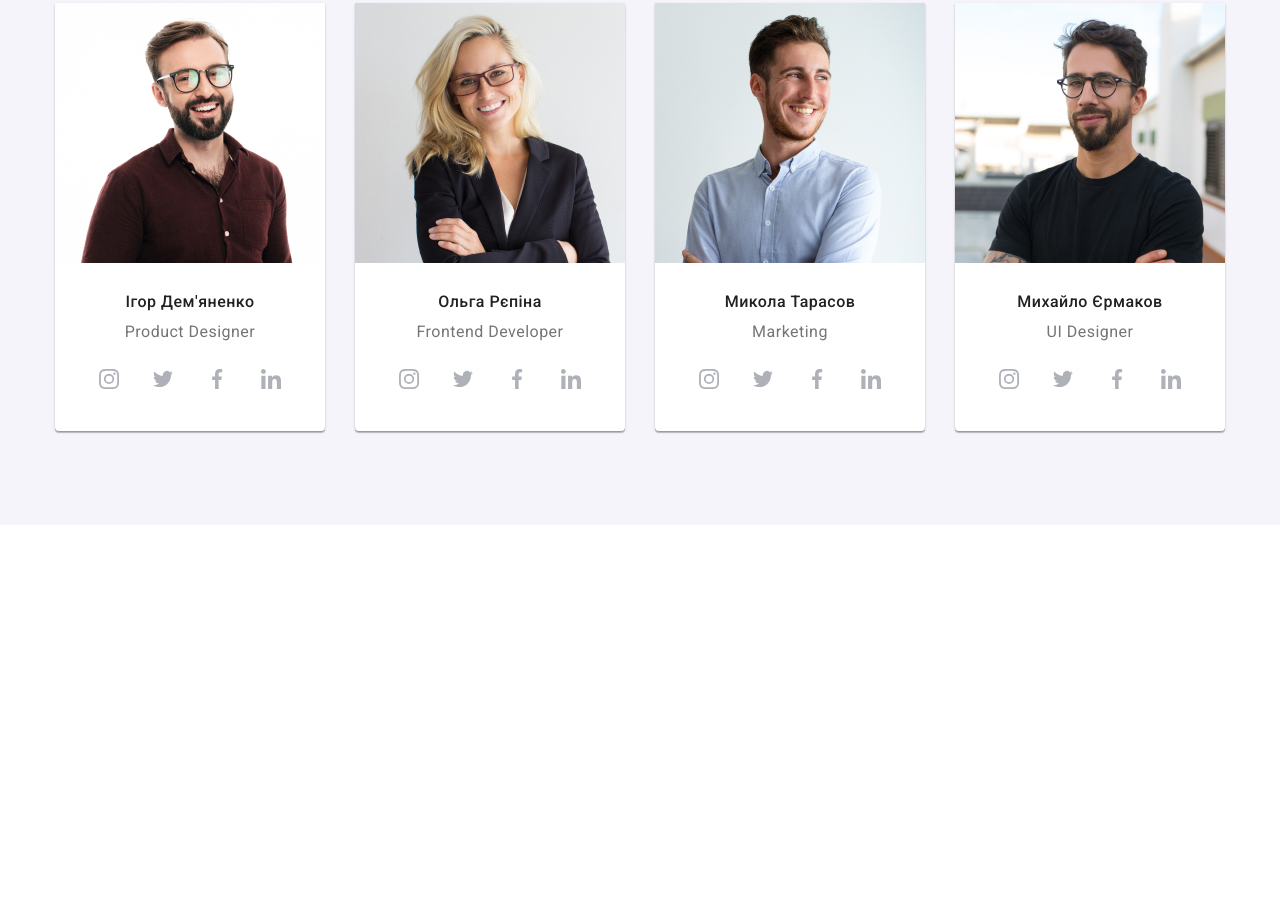
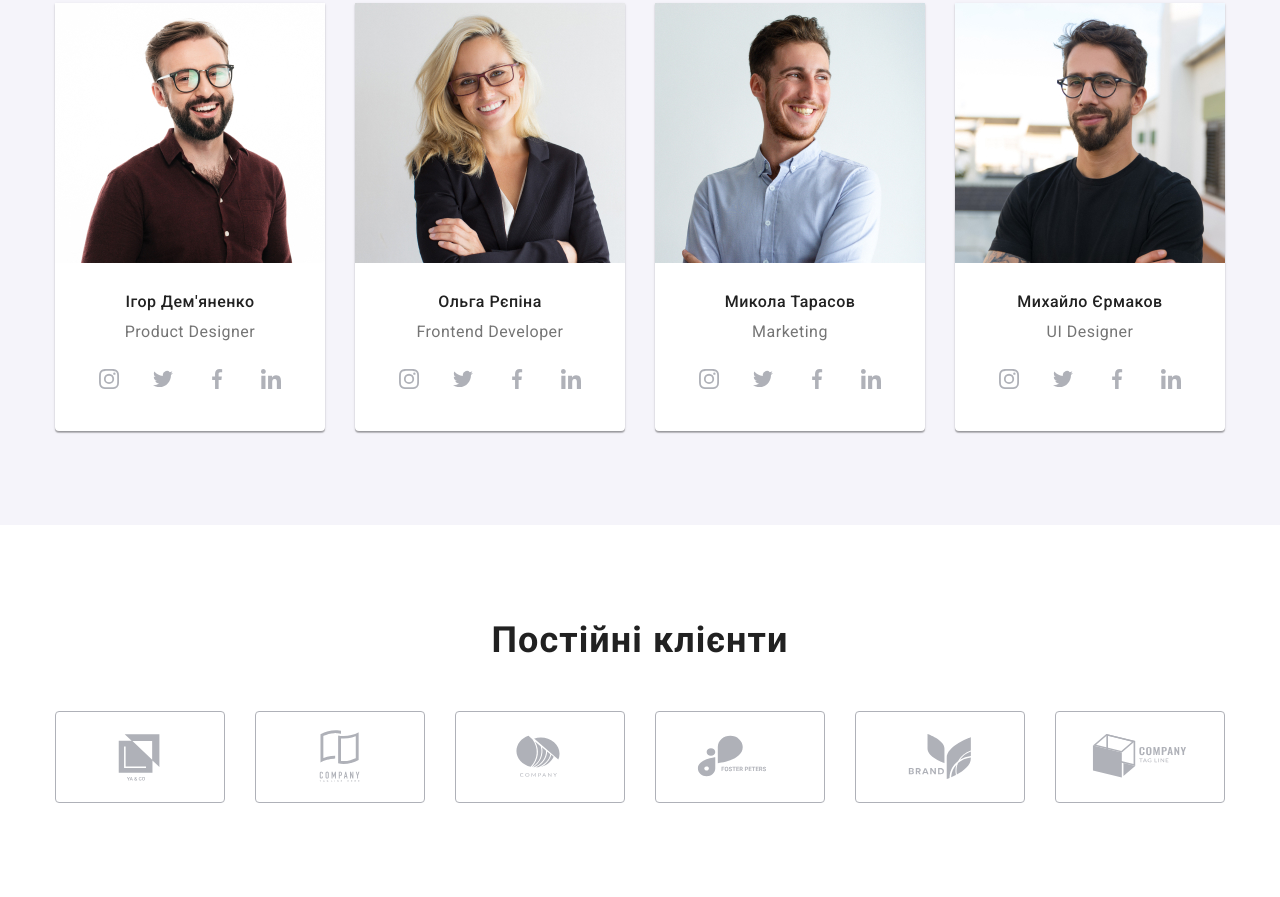
Before and after one commit to MorozO11/dimon-markup-hw-08, a plain HTML site: page index.html in a window 1280 px wide. Shown: the part 1842-2739 px from the top of the page. Before the commit the page ends 2367 px from the top, so only its background shows below. Drawn offline with nearby package versions, Linux system fonts and the light colour scheme.

Commit message:
секція клієнти

```diff
--- a/index.html
+++ b/index.html
@@ -411,7 +411,7 @@
         </ul>
       </div>
     </section>
-    <!--<section class="section client">
+   <section class="section client">
       <div class="container client__container">
         <h2 class="client__title">Постійні клієнти</h2>
         <ul class="client__list list-client">
@@ -461,7 +461,7 @@
       </div>
     </section>
   </main>
-  <footer class="footer">
+  <!-- <footer class="footer">
     <div class="container footer__container">
       <div class="footer__address-box">
         <a href="#" class="footer__logo"><span>Web</span>Studio</a>
--- a/sass/reset/_reset.scss
+++ b/sass/reset/_reset.scss
@@ -41,6 +41,8 @@ p {
     margin-left: auto;
     margin-right: auto;
 
+
+
     @media(min-width:768px)  {
         max-width: 768px;
 
--- a/sass/website/_client.scss
+++ b/sass/website/_client.scss
@@ -2,31 +2,76 @@
 .client {
   &__title {
     text-align: center;
-      @include font(700,36px,normal,1.08px);
+    @include font(700, 28px, normal, 1.08px);
     margin-bottom: 50px;
+
+    @media (min-width: 1200px) {
+
+      @include font(700, 36px, normal, 1.08px);
+
     }
+  }
+
   &__list {
+
+    display: flex;
+    flex-direction: column;
+    gap: 30px;
+    align-items: center;
+    justify-content: center;
+
+    @media (min-width:480px) {
+      flex-wrap: wrap;
+      display: flex;
+      flex-direction: row;
+
+
+     }
+
+
   }
 }
 
 .list-client {
-    display: flex;
-    justify-content: space-between;
+
+&__item{
+
+
+}
+
+
+
+
   &__link {
+    width: 210px;
+    height: 92px;
     fill: var(--border-client-color);
     border-radius: 4px;
     border: 1px solid var(--border-client-color);
-      width: 170px;
-      height: 92px;
     display: flex;
     justify-content: center;
     align-items: center;
     transition-property: var(--action-hover-color);
-      @include transition( 250ms,cubic-bezier(0.4, 0, 0.2, 1));
+    @include transition(250ms, cubic-bezier(0.4, 0, 0.2, 1));
+
     &:hover,
     &:focus {
       fill: var(--action-hover-color);
       border-color: var(--action-hover-color);
     }
+
+    @media (min-width:768px) {
+      width: 226px;
+
+
+    }
+
+    @media (min-width:1200px) {
+      width: 170px;
+
+
     }
   }
+
+
+}
```
Also changed, not shown: css/main.css, css/main.min.css, 2 other files. Lines whose indentation alone changed are shown as unchanged.
